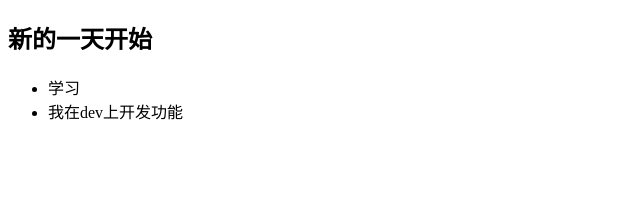
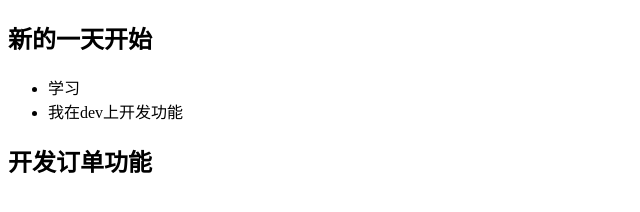
Before and after one commit to rmy-0808/0421febzhi, a website: page index.html in a window 1280 px wide. Shown: the whole page, without its empty margins (0-640 px from the left). Drawn offline with Linux system fonts and the light colour scheme.

Commit message:
开发订单功能

```diff
--- a/index.html
+++ b/index.html
@@ -11,5 +11,6 @@
         <li>学习</li>
         <li>我在dev上开发功能</li>
     </ul>
+    <h2>开发订单功能</h2>
 </body>
 </html>
```
